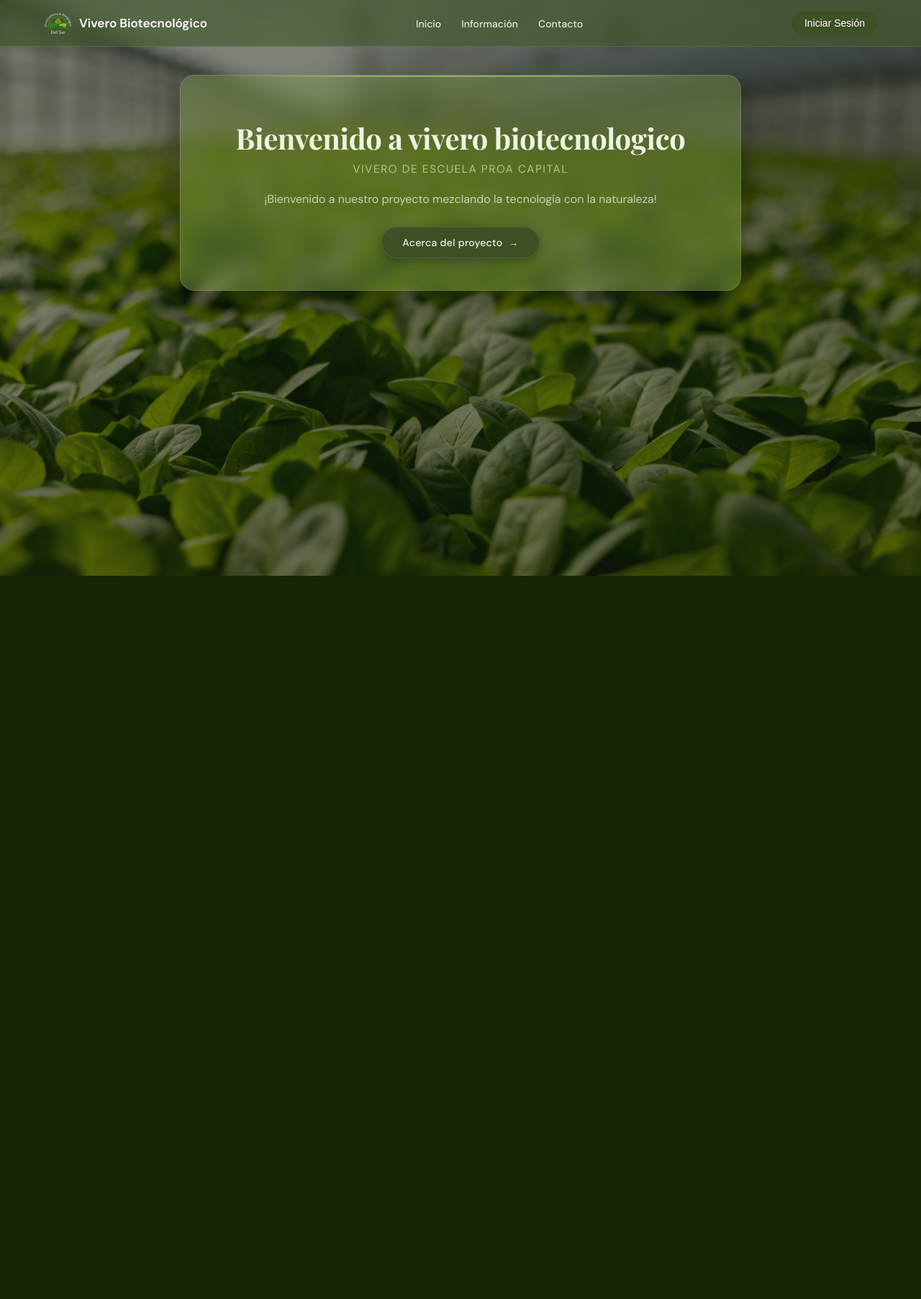
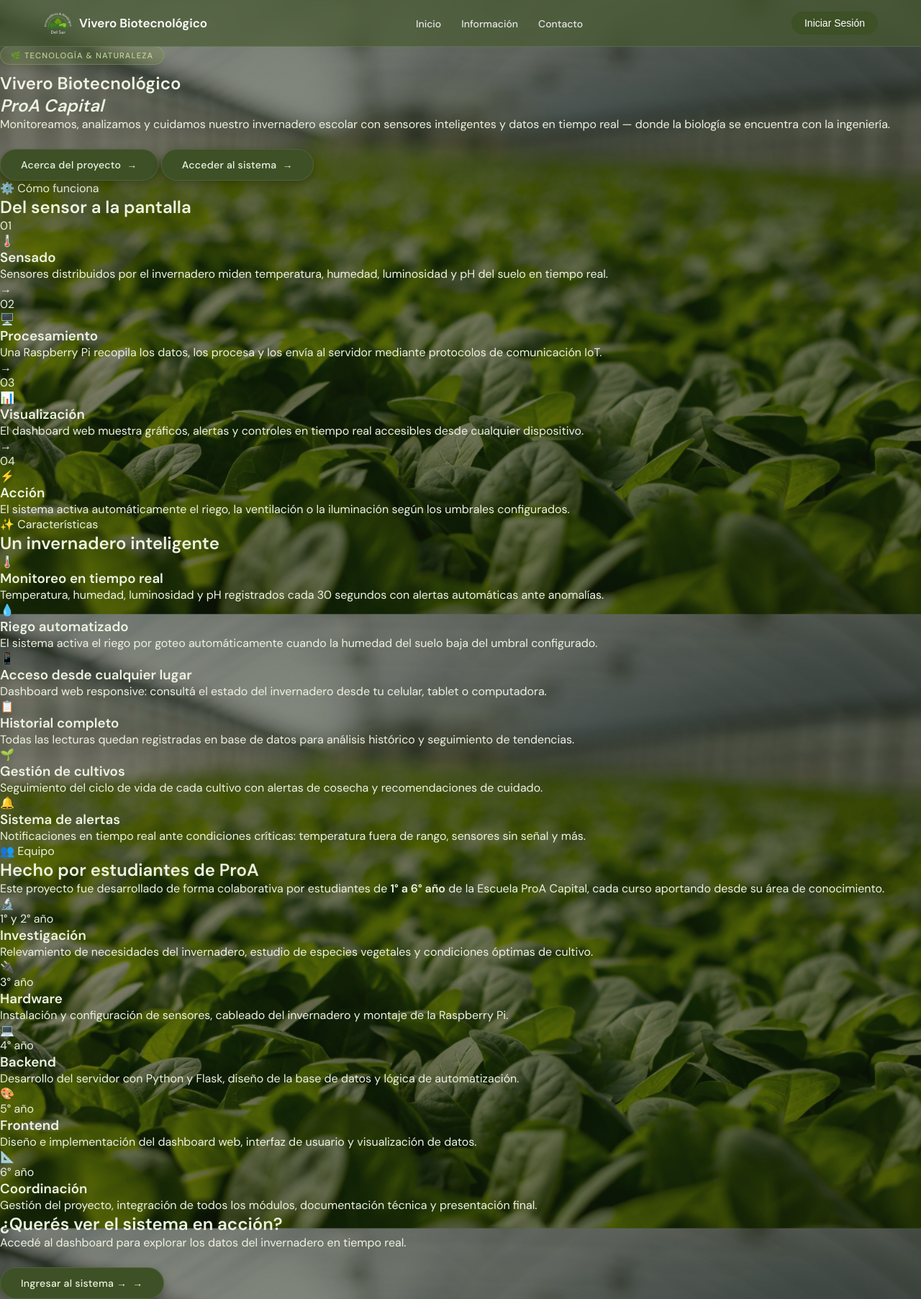
Before and after one commit to Tomas6941/demo-vivero, a Flask app: page / in a window 1280 px wide. Shown: the whole page at 72% size. Before the commit the page ends 800 px from the top, so only its background shows below. Run offline with Flask 3, Linux system fonts and the light colour scheme; the visitor is signed in with stand-in values (Sample User, id 1).

Commit message:
Update index.html

```diff
--- a/templates/public/index.html
+++ b/templates/public/index.html
@@ -1,14 +1,155 @@
 {% extends "public/layout.html" %}
+{% block page_css %}
+<link rel="stylesheet" href="{{ url_for('static', filename='css/public/app.css') }}">
+{% endblock %}
+{% block content %}
 
-{% block page_css %}
-    <link rel="stylesheet" href="{{ url_for('static', filename='css/public/app.css') }}">
+<!-- ══ HERO ══ -->
+<section class="hero">
+  <div class="hero-inner">
+    <span class="badge">🌿 Tecnología &amp; Naturaleza</span>
+    <h1>Vivero Biotecnológico<br><em>ProA Capital</em></h1>
+    <p class="hero-sub">Monitoreamos, analizamos y cuidamos nuestro invernadero escolar con sensores inteligentes y datos en tiempo real — donde la biología se encuentra con la ingeniería.</p>
+    <div class="hero-btns">
+      <button onclick="window.location.href='/informacion'" class="botonproyecto">Acerca del proyecto</button>
+      <button onclick="window.location.href='/login'" class="botonproyecto botonproyecto--outline">Acceder al sistema</button>
+    </div>
+  </div>
+</section>
+
+<!-- ══ CÓMO FUNCIONA ══ -->
+<section class="section">
+  <div class="section-inner">
+    <div class="section-label">⚙️ Cómo funciona</div>
+    <h2 class="section-title">Del sensor a la pantalla</h2>
+    <div class="steps">
+      <div class="step">
+        <div class="step-num">01</div>
+        <div class="step-icon">🌡️</div>
+        <h3>Sensado</h3>
+        <p>Sensores distribuidos por el invernadero miden temperatura, humedad, luminosidad y pH del suelo en tiempo real.</p>
+      </div>
+      <div class="step-arrow">→</div>
+      <div class="step">
+        <div class="step-num">02</div>
+        <div class="step-icon">🖥️</div>
+        <h3>Procesamiento</h3>
+        <p>Una Raspberry Pi recopila los datos, los procesa y los envía al servidor mediante protocolos de comunicación IoT.</p>
+      </div>
+      <div class="step-arrow">→</div>
+      <div class="step">
+        <div class="step-num">03</div>
+        <div class="step-icon">📊</div>
+        <h3>Visualización</h3>
+        <p>El dashboard web muestra gráficos, alertas y controles en tiempo real accesibles desde cualquier dispositivo.</p>
+      </div>
+      <div class="step-arrow">→</div>
+      <div class="step">
+        <div class="step-num">04</div>
+        <div class="step-icon">⚡</div>
+        <h3>Acción</h3>
+        <p>El sistema activa automáticamente el riego, la ventilación o la iluminación según los umbrales configurados.</p>
+      </div>
+    </div>
+  </div>
+</section>
+
+<!-- ══ CARACTERÍSTICAS ══ -->
+<section class="section section--alt">
+  <div class="section-inner">
+    <div class="section-label">✨ Características</div>
+    <h2 class="section-title">Un invernadero inteligente</h2>
+    <div class="features-grid">
+
+      <div class="feature-card">
+        <div class="feature-icon">🌡️</div>
+        <h3>Monitoreo en tiempo real</h3>
+        <p>Temperatura, humedad, luminosidad y pH registrados cada 30 segundos con alertas automáticas ante anomalías.</p>
+      </div>
+
+      <div class="feature-card">
+        <div class="feature-icon">💧</div>
+        <h3>Riego automatizado</h3>
+        <p>El sistema activa el riego por goteo automáticamente cuando la humedad del suelo baja del umbral configurado.</p>
+      </div>
+
+      <div class="feature-card">
+        <div class="feature-icon">📱</div>
+        <h3>Acceso desde cualquier lugar</h3>
+        <p>Dashboard web responsive: consultá el estado del invernadero desde tu celular, tablet o computadora.</p>
+      </div>
+
+      <div class="feature-card">
+        <div class="feature-icon">📋</div>
+        <h3>Historial completo</h3>
+        <p>Todas las lecturas quedan registradas en base de datos para análisis histórico y seguimiento de tendencias.</p>
+      </div>
+
+      <div class="feature-card">
+        <div class="feature-icon">🌱</div>
+        <h3>Gestión de cultivos</h3>
+        <p>Seguimiento del ciclo de vida de cada cultivo con alertas de cosecha y recomendaciones de cuidado.</p>
+      </div>
+
+      <div class="feature-card">
+        <div class="feature-icon">🔔</div>
+        <h3>Sistema de alertas</h3>
+        <p>Notificaciones en tiempo real ante condiciones críticas: temperatura fuera de rango, sensores sin señal y más.</p>
+      </div>
+
+    </div>
+  </div>
+</section>
+
+<!-- ══ EQUIPO ══ -->
+<section class="section">
+  <div class="section-inner">
+    <div class="section-label">👥 Equipo</div>
+    <h2 class="section-title">Hecho por estudiantes de ProA</h2>
+    <p class="section-desc">Este proyecto fue desarrollado de forma colaborativa por estudiantes de <strong>1° a 6° año</strong> de la Escuela ProA Capital, cada curso aportando desde su área de conocimiento.</p>
+
+    <div class="team-grid">
+      <div class="team-card">
+        <div class="team-icon">🔬</div>
+        <div class="team-year">1° y 2° año</div>
+        <h3>Investigación</h3>
+        <p>Relevamiento de necesidades del invernadero, estudio de especies vegetales y condiciones óptimas de cultivo.</p>
+      </div>
+      <div class="team-card">
+        <div class="team-icon">🔌</div>
+        <div class="team-year">3° año</div>
+        <h3>Hardware</h3>
+        <p>Instalación y configuración de sensores, cableado del invernadero y montaje de la Raspberry Pi.</p>
+      </div>
+      <div class="team-card">
+        <div class="team-icon">💻</div>
+        <div class="team-year">4° año</div>
+        <h3>Backend</h3>
+        <p>Desarrollo del servidor con Python y Flask, diseño de la base de datos y lógica de automatización.</p>
+      </div>
+      <div class="team-card">
+        <div class="team-icon">🎨</div>
+        <div class="team-year">5° año</div>
+        <h3>Frontend</h3>
+        <p>Diseño e implementación del dashboard web, interfaz de usuario y visualización de datos.</p>
+      </div>
+      <div class="team-card">
+        <div class="team-icon">📐</div>
+        <div class="team-year">6° año</div>
+        <h3>Coordinación</h3>
+        <p>Gestión del proyecto, integración de todos los módulos, documentación técnica y presentación final.</p>
+      </div>
+    </div>
+  </div>
+</section>
+
+<!-- ══ CTA FINAL ══ -->
+<section class="section section--cta">
+  <div class="cta-box">
+    <h2>¿Querés ver el sistema en acción?</h2>
+    <p>Accedé al dashboard para explorar los datos del invernadero en tiempo real.</p>
+    <button onclick="window.location.href='/login'" class="botonproyecto">Ingresar al sistema →</button>
+  </div>
+</section>
+
 {% endblock %}
-
-{% block content %}
-<div class="index">
-    <h1>Bienvenido a vivero biotecnologico</h1>
-    <h2>Vivero de Escuela ProA capital</h2>
-    <p>¡Bienvenido a nuestro proyecto mezclando la tecnología con la naturaleza!</p>
-    <button onclick="window.location.href='/informacion'" class="botonproyecto">Acerca del proyecto</button>
-</div>
-{% endblock %}
```
